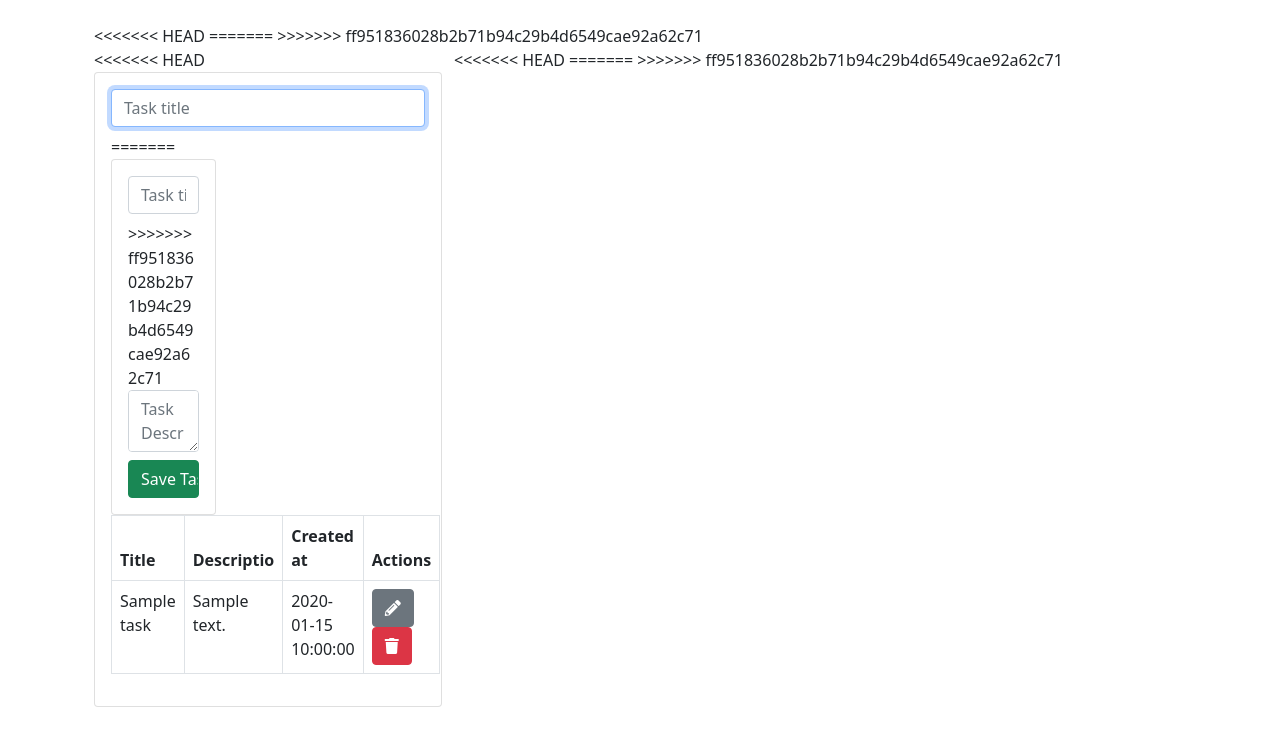
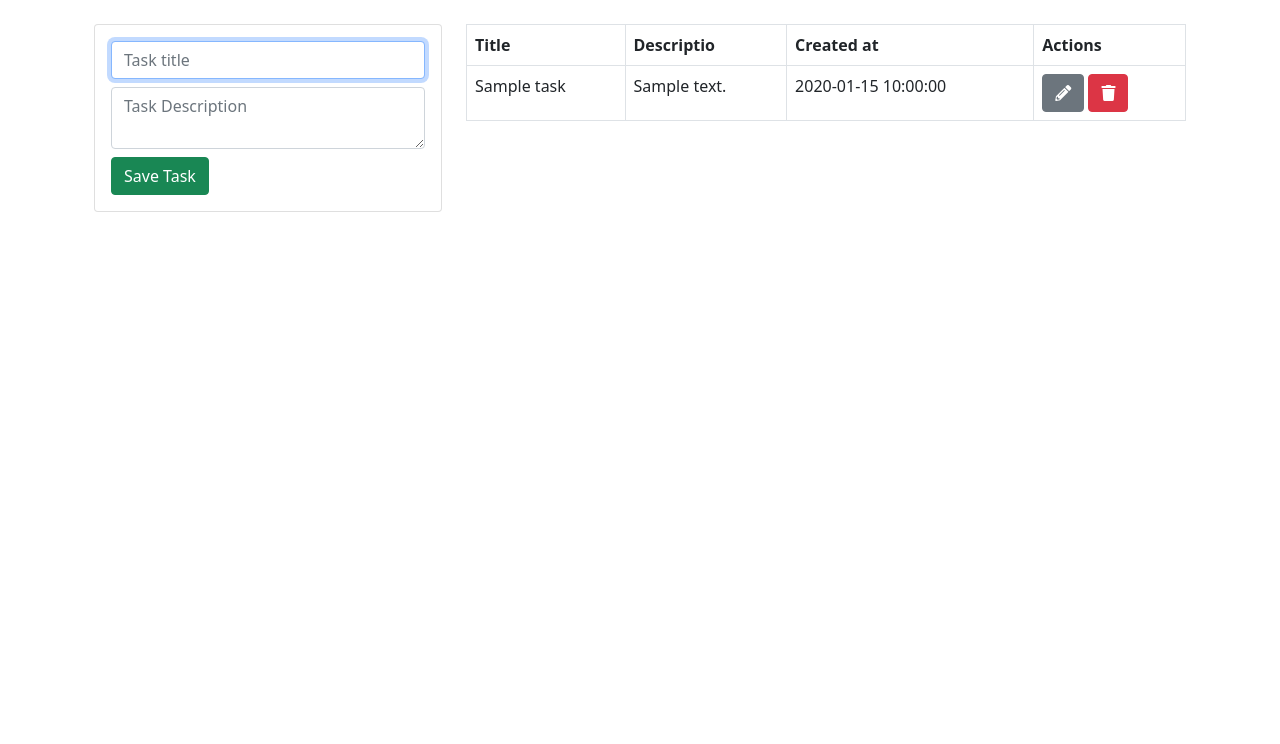
Before and after one commit to jcgm1047/crud_php, a PHP site: page / in a window 1280 px wide. Shown: the part 56-800 px from the top of the page. Run offline with PHP 8.4, Linux system fonts and the light colour scheme; tables that the repository leaves empty or names only in its code hold one stand-in row (values such as "Sample post"); some libraries are stand-ins or nearby versions.

Commit message:
Finalizacion proyecto

```diff
--- a/db.php
+++ b/db.php
@@ -2,4 +2,4 @@
 
 session_start();
 
-$conn = mysqli_connect("localhost","root","","php_mysql_crud");
+$conn = mysqli_connect("localhost", "root", "", "php_mysql_crud");
--- a/delete_task.php
+++ b/delete_task.php
@@ -17,6 +17,3 @@ if (isset($_GET ['id'])) {
 header("Location: index.php");
 
 }
-
-
-?>
--- a/includes/footer.php
+++ b/includes/footer.php
@@ -2,14 +2,8 @@
 <script src="https://code.jquery.com/jquery-3.6.0.min.js
 "></script>
 <script src="https://cdn.jsdelivr.net/npm/@popperjs/core@2.9.2/dist/umd/popper.min.js" integrity="sha384-IQsoLXl5PILFhosVNubq5LC7Qb9DXgDA9i+tQ8Zj3iwWAwPtgFTxbJ8NT4GN1R8p" crossorigin="anonymous"></script>
-<<<<<<< HEAD
     <script src="https://cdn.jsdelivr.net/npm/bootstrap@5.0.2/dist/js/bootstrap.min.js" integrity="sha384-cVKIPhGWiC2Al4u+LWgxfKTRIcfu0JTxR+EQDz/bgldoEyl4H0zUF0QKbrJ0EcQF" crossorigin="anonymous"></script>
     <script src="https://code.jquery.com/jquery-3.6.0.min.js
 "></script>
   </body>
-=======
-<script src="https://cdn.jsdelivr.net/npm/bootstrap@5.0.2/dist/js/bootstrap.min.js" integrity="sha384-cVKIPhGWiC2Al4u+LWgxfKTRIcfu0JTxR+EQDz/bgldoEyl4H0zUF0QKbrJ0EcQF" crossorigin="anonymous"></script>
-</body>
-
->>>>>>> ff951836028b2b71b94c29b4d6549cae92a62c71
 </html>
--- a/index.php
+++ b/index.php
@@ -2,10 +2,6 @@
 <?php include("db.php") ?>
 
 <div class="container p-4">
-<<<<<<< HEAD
-=======
-
->>>>>>> ff951836028b2b71b94c29b4d6549cae92a62c71
     <div class="row">
         <div class="col-md-4">
             <?php if (isset($_SESSION['message'])) { ?>
@@ -21,7 +17,6 @@
             <?php session_unset();
             } ?>
 
-<<<<<<< HEAD
             <div class="card card-body">
 
                 <form action="save_task.php" method="POST">
@@ -30,25 +25,6 @@
                         <input type="text" name="title" class="form-control" placeholder="Task title" autofocus>
                     </div>
 
-=======
-        <div class="col-md-4">
-
-            <?php if (isset($_SESSION[''])) { ?>
-
-
-
-
-            <?php } ?>
-
-            <div class="card card-body">
-
-                <form action="save_task.php" method="POST">
-
-                    <div class="form-grup mb-2">
-                        <input type="text" name="title" class="form-control" placeholder="Task title" autofocus>
-                    </div>
-
->>>>>>> ff951836028b2b71b94c29b4d6549cae92a62c71
                     <div class="form-grup">
 
                         <textarea name="description" rows="2" class="form-control mb-2" placeholder="Task Description"></textarea>
@@ -83,9 +59,9 @@
                             <td><?php echo $row['description']; ?></td>
                             <td><?php echo $row['created_at']; ?></td>
                             <td>
-                            <a href="edit.php?id=<?php echo $row['id'] ?>" class="btn btn-secondary"><i class="fas fa-pencil-alt"></i></a>
+                                <a href="edit.php?id=<?php echo $row['id'] ?>" class="btn btn-secondary"><i class="fas fa-pencil-alt"></i></a>
 
-                            <a href="delete_task.php?id=<?php echo $row['id'] ?>" class="btn btn-danger"><i class="fas fa-trash"></i></a>
+                                <a href="delete_task.php?id=<?php echo $row['id'] ?>" class="btn btn-danger"><i class="fas fa-trash"></i></a>
                             </td>
                         </tr>
 
--- a/save_task.php
+++ b/save_task.php
@@ -19,7 +19,3 @@ $_SESSION['message_type'] = 'success';
 header("Location: index.php");
 
 }
-
-
-
-?>
```
Also changed, not shown: edit.php (+24 -2 lines).
